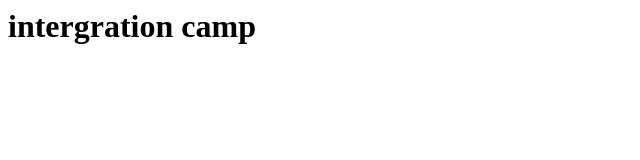
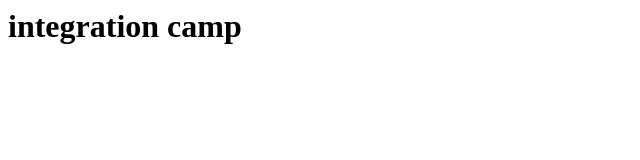
Before and after one commit to pagetion/integration-camp.github.io, a plain HTML site: page index.html in a window 1280 px wide. Shown: the whole page, without its empty margins (0-640 px from the left). Drawn offline with Linux system fonts and the light colour scheme.

Commit message:
Update index.html

```diff
--- a/index.html
+++ b/index.html
@@ -1,5 +1,5 @@
 <html>
 <body>
-<h1> intergration camp </h1>
+<h1> integration camp </h1>
 </body>
 </html>
```
